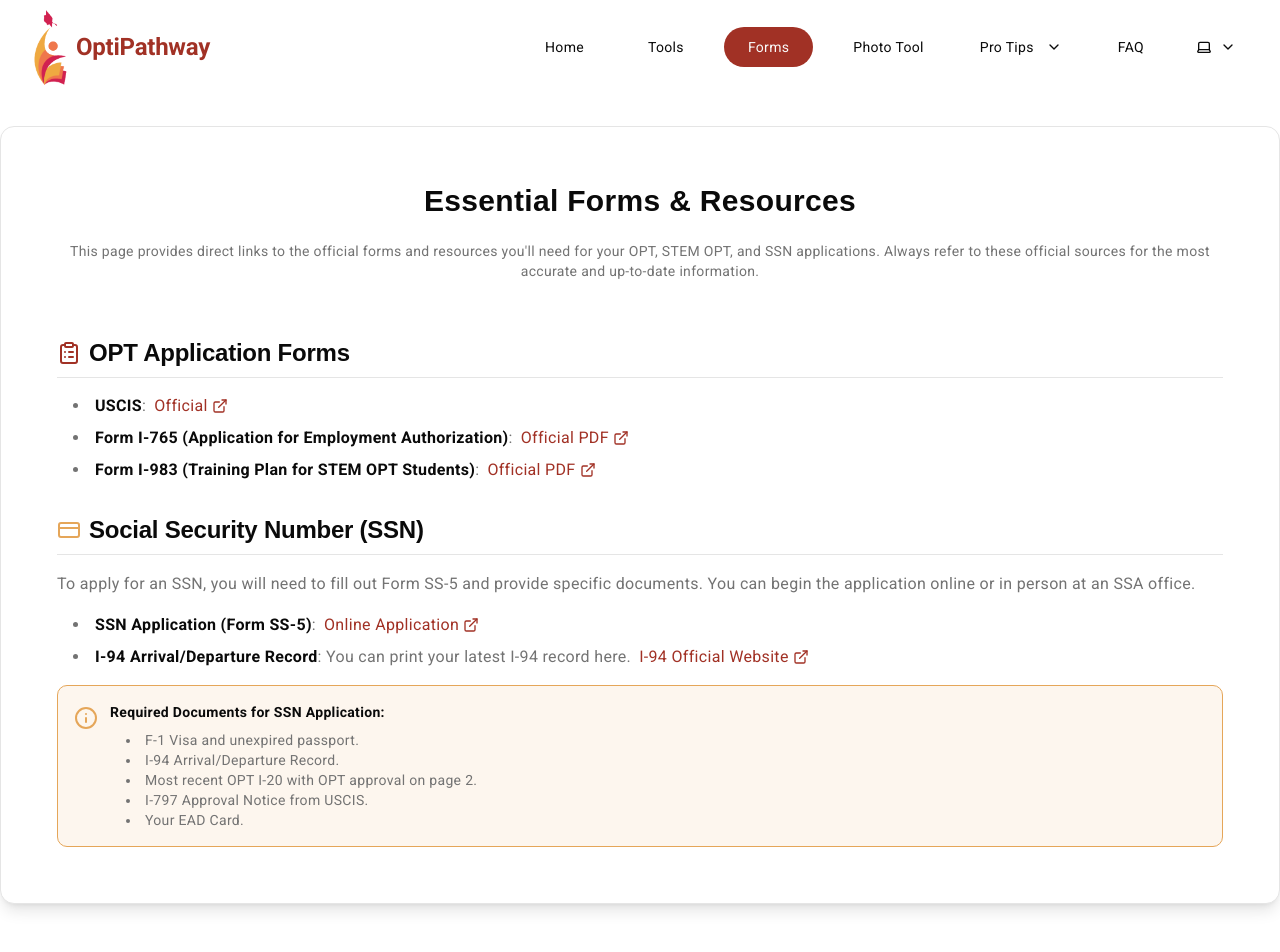
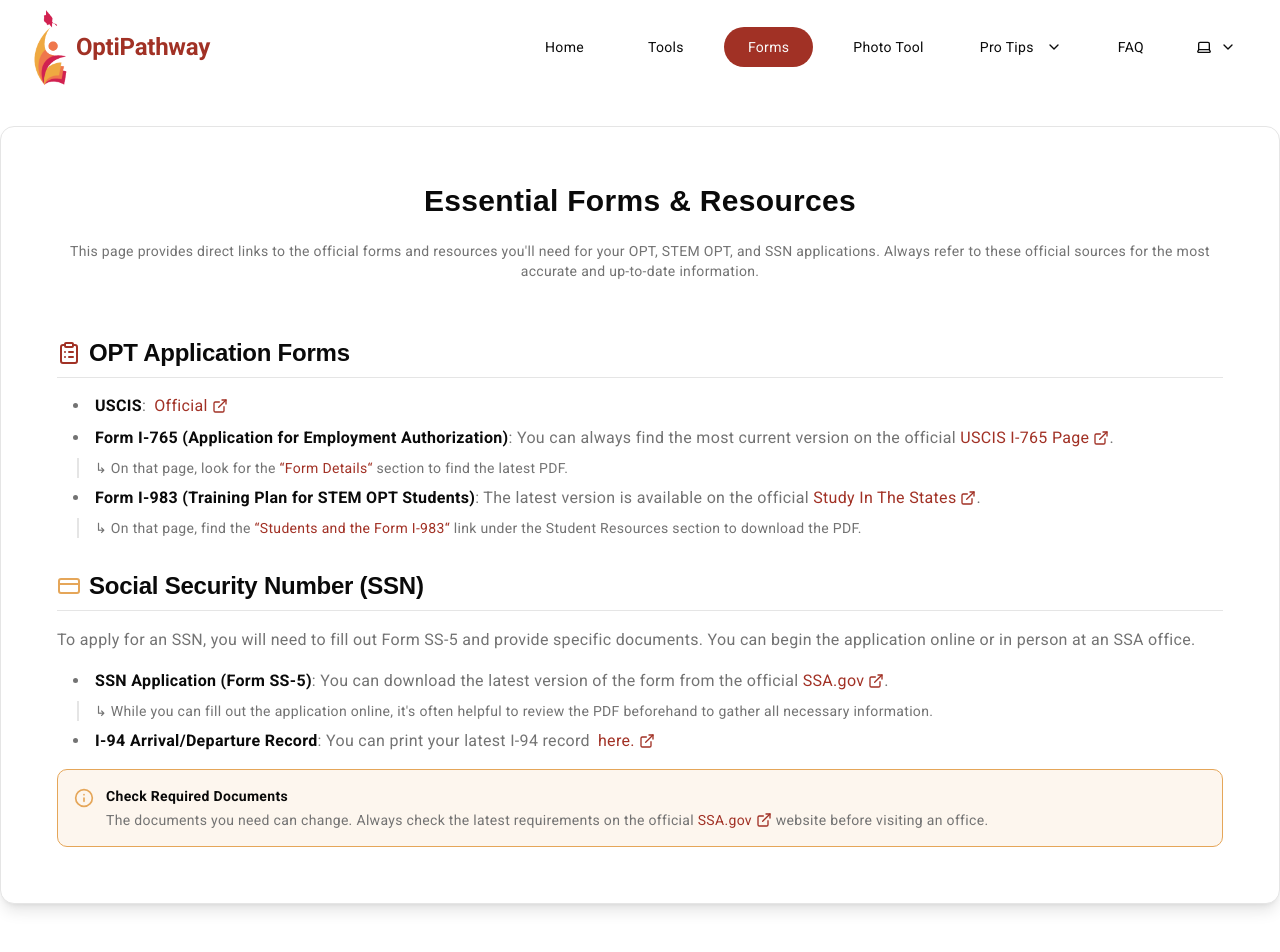
Before and after one commit to Ashwin-Pulipati/optipathway, a Next.js app: page /forms in a window 1280 px wide. Shown: the top 952 px of the page. Built offline with nearby package versions, Linux system fonts and the light colour scheme; a web font is replaced by a local one.

Commit message:
refactor(ui): provide official latest form links

```diff
--- a/src/app/forms/page.tsx
+++ b/src/app/forms/page.tsx
@@ -48,31 +48,47 @@ const Forms: React.FC = () => {
                 <strong className="text-foreground">
                   Form I-765 (Application for Employment Authorization)
                 </strong>
-                :
+                : You can always find the most current version on the official{" "}
                 <Link
-                  href="https://www.uscis.gov/sites/default/files/document/forms/i-765.pdf"
+                  href="https://www.uscis.gov/i-765"
                   target="_blank"
                   rel="noopener noreferrer"
-                  className="text-primary hover:underline inline-flex items-center gap-1 ml-2"
+                  className="text-primary hover:underline inline-flex items-center gap-1 font-medium"
                 >
-                  Official PDF
+                  <span>USCIS I-765 Page</span>
                   <ExternalLink className="h-4 w-4" />
                 </Link>
+                .
+                <p className="text-sm text-muted-foreground mt-2 pl-4 border-l-2 border-border ml-1">
+                  ↳ On that page, look for the{" "}
+                  <strong className="text-primary font-medium">
+                    &ldquo;Form Details&ldquo;
+                  </strong>{" "}
+                  section to find the latest PDF.
+                </p>
               </li>
               <li>
                 <strong className="text-foreground">
                   Form I-983 (Training Plan for STEM OPT Students)
                 </strong>
-                :
+                : The latest version is available on the official{" "}
                 <Link
-                  href="https://www.ice.gov/doclib/sevis/pdf/i983.pdf"
+                  href="https://studyinthestates.dhs.gov/stem-opt-hub"
                   target="_blank"
                   rel="noopener noreferrer"
-                  className="text-primary hover:underline inline-flex items-center gap-1 ml-2"
+                  className="text-primary hover:underline inline-flex items-center gap-1 font-medium"
                 >
-                  Official PDF
+                  <span>Study In The States</span>
                   <ExternalLink className="h-4 w-4" />
                 </Link>
+                .
+                <p className="text-sm text-muted-foreground mt-2 pl-4 border-l-2 border-border ml-1">
+                  ↳ On that page, find the{" "}
+                  <strong className="text-primary font-medium">
+                    &ldquo;Students and the Form I-983&ldquo;
+                  </strong>{" "}
+                  link under the Student Resources section to download the PDF.
+                </p>
               </li>
             </ul>
           </div>
@@ -93,47 +109,57 @@ const Forms: React.FC = () => {
                 <strong className="text-foreground">
                   SSN Application (Form SS-5)
                 </strong>
-                :
+                : You can download the latest version of the form from the
+                official{" "}
                 <Link
-                  href="https://secure.ssa.gov/ossnap/public/landingOSsnap"
-                  target="_blank"
-                  rel="noopener noreferrer"
-                  className="text-primary hover:underline inline-flex items-center gap-1 ml-2"
+                  href="https://www.ssa.gov/forms/"
+                  className="text-primary hover:underline inline-flex items-center gap-1 font-medium"
                 >
-                  Online Application
+                  <span>SSA.gov</span>
                   <ExternalLink className="h-4 w-4" />
                 </Link>
+                .
+                <p className="text-sm text-muted-foreground mt-2 pl-4 border-l-2 border-border ml-1">
+                  ↳ While you can fill out the application online, it&apos;s
+                  often helpful to review the PDF beforehand to gather all
+                  necessary information.
+                </p>
               </li>
               <li>
                 <strong className="text-foreground">
                   I-94 Arrival/Departure Record
                 </strong>
-                : You can print your latest I-94 record here.
+                : You can print your latest I-94 record
                 <Link
                   href="https://i94.cbp.dhs.gov/home"
                   target="_blank"
                   rel="noopener noreferrer"
                   className="text-primary hover:underline inline-flex items-center gap-1 ml-2"
                 >
-                  I-94 Official Website
+                  here.
                   <ExternalLink className="h-4 w-4" />
                 </Link>
               </li>
             </ul>
             <div className="bg-accent/10 border border-accent p-4 rounded-lg flex items-start gap-3">
-              <Info className="h-6 w-6 text-accent flex-shrink-0 mt-1" />
-              <p className="text-sm font-medium">
-                <strong className="font-bold">
-                  Required Documents for SSN Application:
+              <Info className="h-5 w-5 text-accent flex-shrink-0 mt-0.5" />
+              <div className="text-sm">
+                <strong className="font-bold text-accent-foreground">
+                  Check Required Documents
                 </strong>
-                <ul className="text-muted-foreground list-disc list-inside ml-4 mt-2">
-                  <li>F-1 Visa and unexpired passport.</li>
-                  <li>I-94 Arrival/Departure Record.</li>
-                  <li>Most recent OPT I-20 with OPT approval on page 2.</li>
-                  <li>I-797 Approval Notice from USCIS.</li>
-                  <li>Your EAD Card.</li>
-                </ul>
-              </p>
+                <p className="text-muted-foreground mt-1">
+                  The documents you need can change. Always check the latest
+                  requirements on the official{" "}
+                  <Link
+                    href="https://www.ssa.gov/ssnumber/ss5doc.htm"
+                    className="text-primary hover:underline inline-flex items-center gap-1 font-medium"
+                  >
+                    <span>SSA.gov</span>
+                    <ExternalLink className="h-4 w-4" />
+                  </Link>{" "}
+                  website before visiting an office.
+                </p>
+              </div>
             </div>
           </div>
         </CardContent>
```
